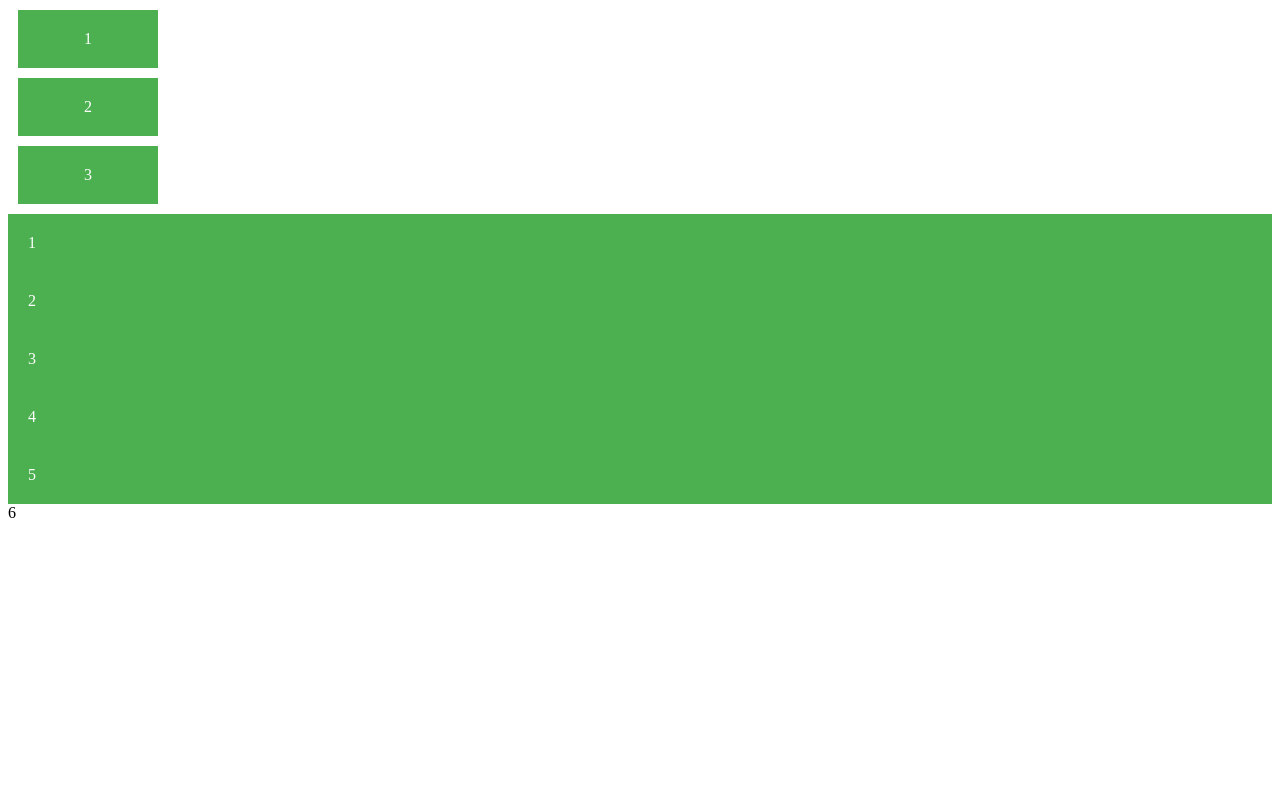
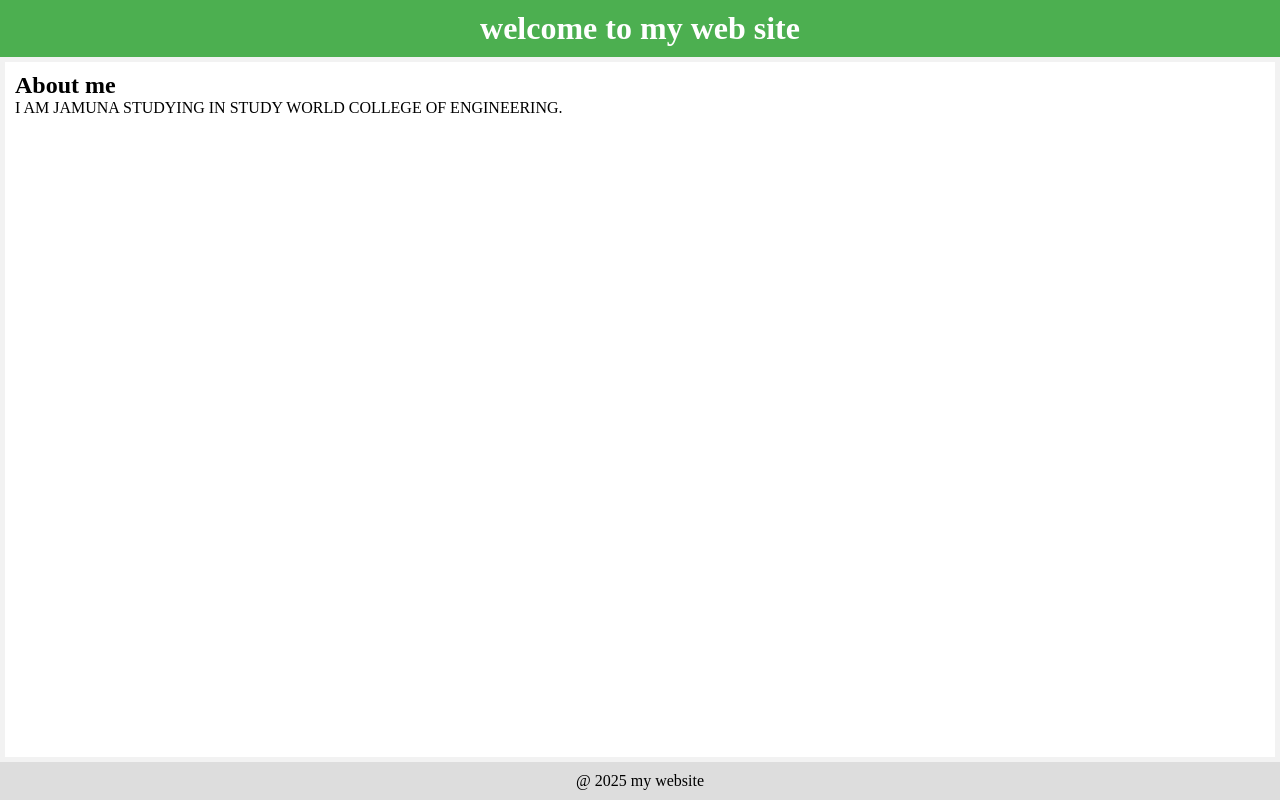
Before and after one commit to jamuna-p7418/sample-web-page, a plain HTML site: page index.html in a window 1280 px wide. Drawn offline with Linux system fonts and the light colour scheme.

Commit message:
sample web page

```diff
--- a/index.html
+++ b/index.html
@@ -6,19 +6,18 @@
         <link rel="stylesheet" href="style.css">
     </head>
     <body>
-      <div class="flex container">
-    <div class="flex-item">1</div>
-    <div class="flex-item">2</div>
-    <div class="flex-item">3</div>
-    </div>
+        <header>
+            <h1> welcome to my web site</h1>
 
-<div class="grid container">
-    <div class="grid-item">1</div>
-    <div class="grid-item">2</div>
-    <div class="grid-item">3</div>
-    <div class="grid-item">4</div>
-    <div class="grid-item">5</div>
-    <div class="grid item">6</div>
-</div>
+        </header>
+        <div class="content">
+            <h2>About me</h2>
+            <P>I AM JAMUNA
+                STUDYING IN STUDY WORLD COLLEGE OF ENGINEERING.
+            </P>
+        </div>
+        <footer>
+            <p>@ 2025 my website </p>
+        </footer>
     </body>
 </html>
--- a/style.css
+++ b/style.css
@@ -1,26 +1,32 @@
-.flex-container{
-     display:flex;
-     justify-content:space-around;
-     background-color:#f2f2f2;
-     padding:20px;
+* {
+  margin: 0;
+  padding: 0;
+  box-sizing: border-box;
 }
-.flex-item{
-     background-color:#4CAF50;
-     color:white;
-     padding:20px;
-     margin:10px;
-     width:100px;
-     text-align:center;
+
+body {
+  background-color: #f2f2f2;
+  min-height: 100vh;      /* full screen */
+  display: flex;
+  flex-direction: column;
 }
-.grid-container{
-     display:grid;
-     grid-template-columns:lotus lotus lotus;
-     background-color:#f2f2f2;
-     padding:20px;
-     gap:10px;
+
+header {
+  background-color: #4CAF50;
+  color: white;
+  text-align: center;
+  padding: 10px;
 }
-.grid-item{
-    background-color: #4CAF50;
-    color:white;
-    padding:20px;
+
+.content {
+  padding: 10px;
+  background-color: white;
+  margin: 5px;
+  flex: 1;                /* 👈 fills remaining space */
 }
+
+footer {
+  text-align: center;
+  padding: 10px;
+  background-color: #ddd;
+}
```
